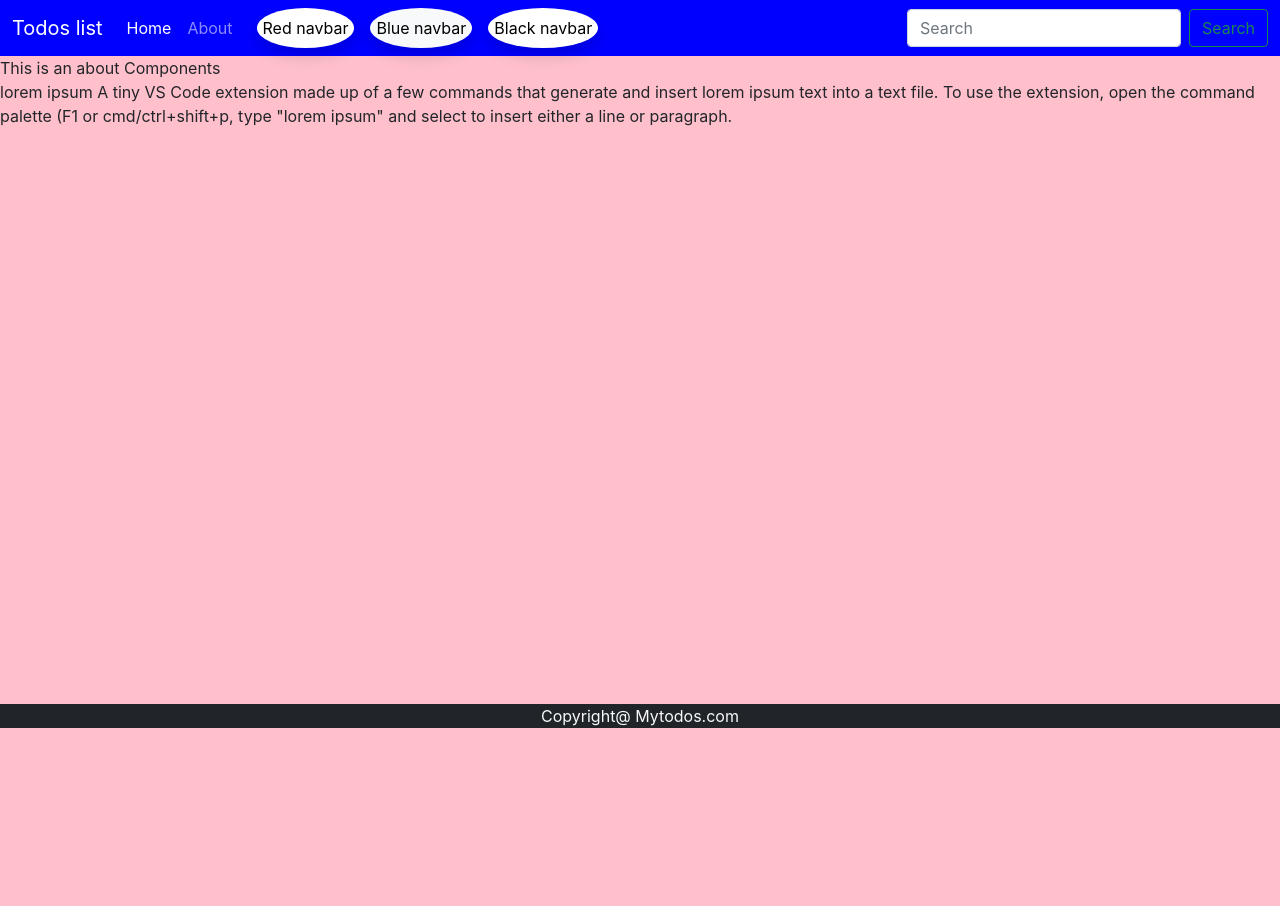
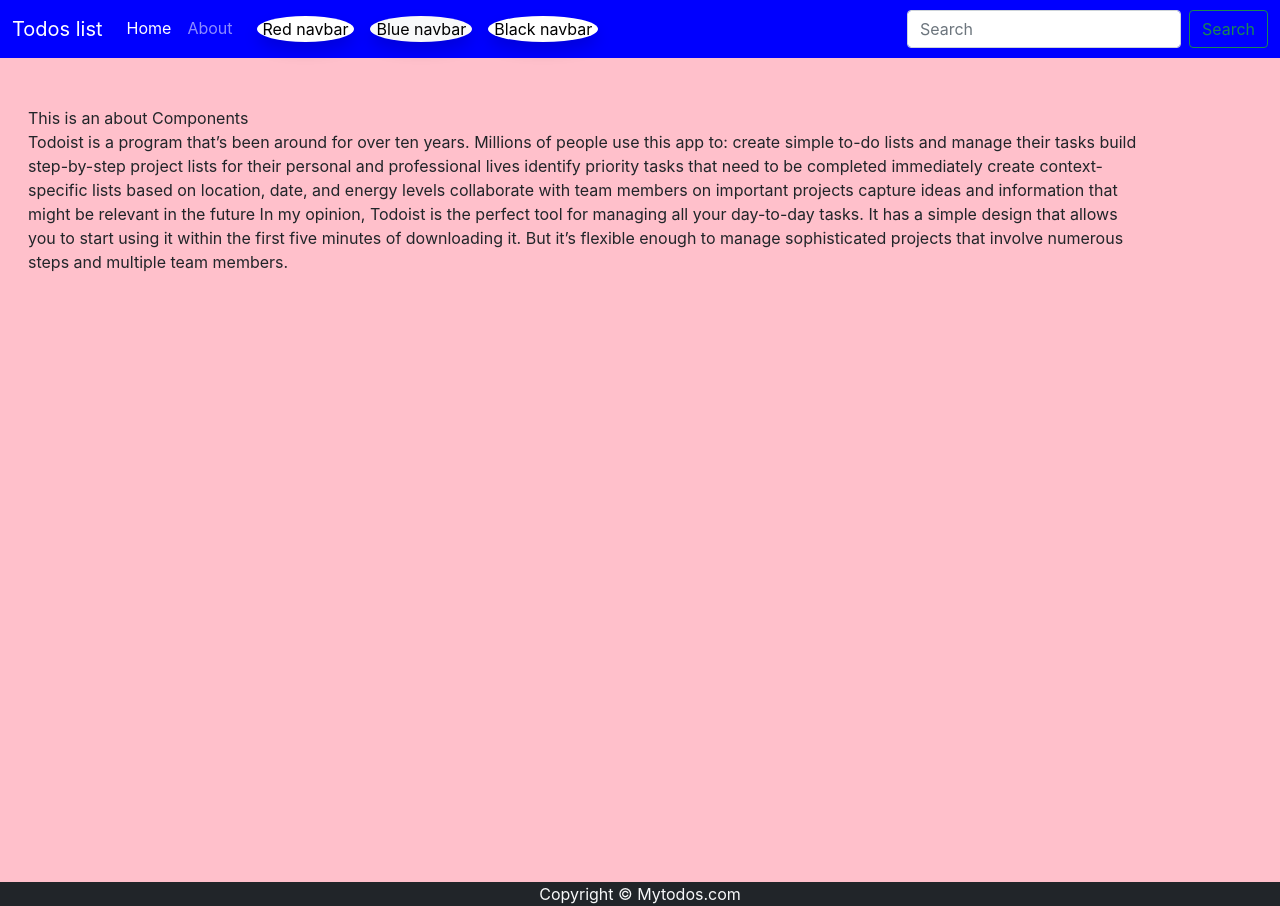
Before and after one commit to Vishal921120/Todos-List, a React (Create React App) app: page /about in a window 1280 px wide. Before the commit the page ends 800 px from the top, so only its background shows below. Built offline with nearby package versions, Linux system fonts and the light colour scheme.

Commit message:
added about text

```diff
--- a/src/App.js
+++ b/src/App.js
@@ -10,6 +10,12 @@ import {
   Switch,
   Route,
 } from "react-router-dom";
+
+
+
+window.onload= function(){
+  alert("Welcome to Todolist, wishing you a great future ahead!!!")
+}
 
 function App() {
   let initTodo;
--- a/src/Components/About.js
+++ b/src/Components/About.js
@@ -2,9 +2,17 @@ import React from 'react'
 
 export const About = () => {
     return (
-        <div>
+        <div className="container mx-3 my-5">
             This is an about Components
-            <p>lorem ipsum A tiny VS Code extension made up of a few commands that generate and insert lorem ipsum text into a text file. To use the extension, open the command palette (F1 or cmd/ctrl+shift+p, type "lorem ipsum" and select to insert either a line or paragraph.</p>
+            <p>Todoist is a program that’s been around for over ten years. Millions of people use this app to:
+
+                create simple to-do lists and manage their tasks
+                build step-by-step project lists for their personal and professional lives
+                identify priority tasks that need to be completed immediately
+                create context-specific lists based on location, date, and energy levels
+                collaborate with team members on important projects
+                capture ideas and information that might be relevant in the future
+                In my opinion, Todoist is the perfect tool for managing all your day-to-day tasks. It has a simple design that allows you to start using it within the first five minutes of downloading it. But it’s flexible enough to manage sophisticated projects that involve numerous steps and multiple team members.</p>
         </div>
     )
 }
--- a/src/Components/Footer.js
+++ b/src/Components/Footer.js
@@ -9,7 +9,7 @@ export default function Footer() {
     };
     return (
         <footer className="bg-dark text-light" style={footerstyle}>
-            <p className="text-center my-3" >Copyright@ Mytodos.com</p>
+            <p className="text-center my-3" >Copyright &copy; Mytodos.com</p>
         </footer>
     )
 }
--- a/src/Components/Header.js
+++ b/src/Components/Header.js
@@ -4,6 +4,7 @@ import {Link} from "react-router-dom";
 
 
 export default function Header(props) {
+
     let [backgroundColor, setBackgroundColor] = useState('blue');
     const changeColor = () => {
         console.log("hell0 1")
@@ -34,7 +35,8 @@ export default function Header(props) {
                         <li className="nav-item">
                             <Link className="nav-link" to="/about">About</Link>
                         </li>
-                        <button className="bg-white mx-3 rounded-circle shadow border-0 hover-zoom" onClick={changeColor}>
+                        <li className="my-2">
+                        <button id="dynamic" className="bg-white mx-3 rounded-circle shadow border-0 hover-zoom" onClick={changeColor}>
                             Red navbar
                         </button>
                         <button className="bg-light rounded-circle shadow border-0" onClick={changeColorBlue}>
@@ -43,6 +45,7 @@ export default function Header(props) {
                         <button className="bg-white mx-3 rounded-circle shadow border-0" onClick={changeColorRandom}>
                             Black navbar
                         </button>
+                        </li>
                     </ul>
                     {props.searchBar ?<form className="d-flex">
                         <input className="form-control me-2" type="search" placeholder="Search" aria-label="Search" />
```
